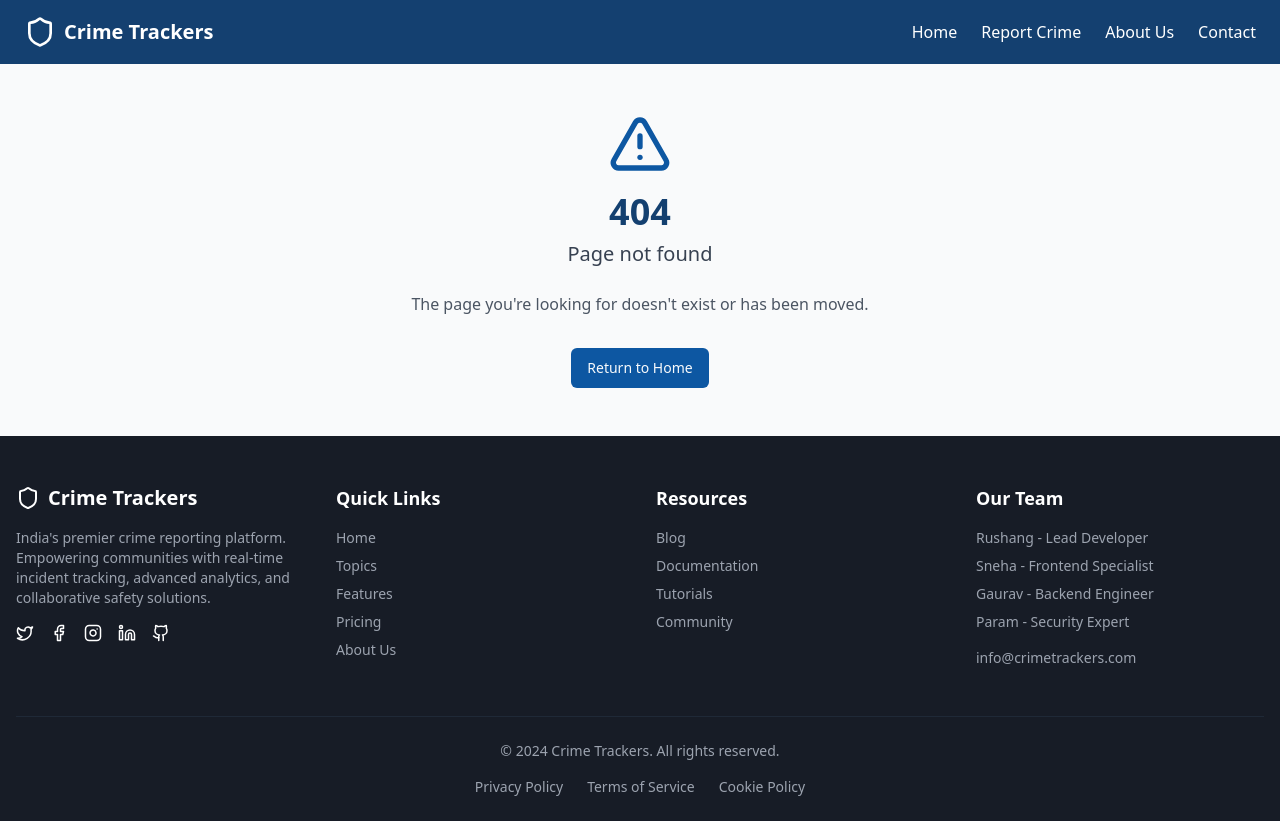
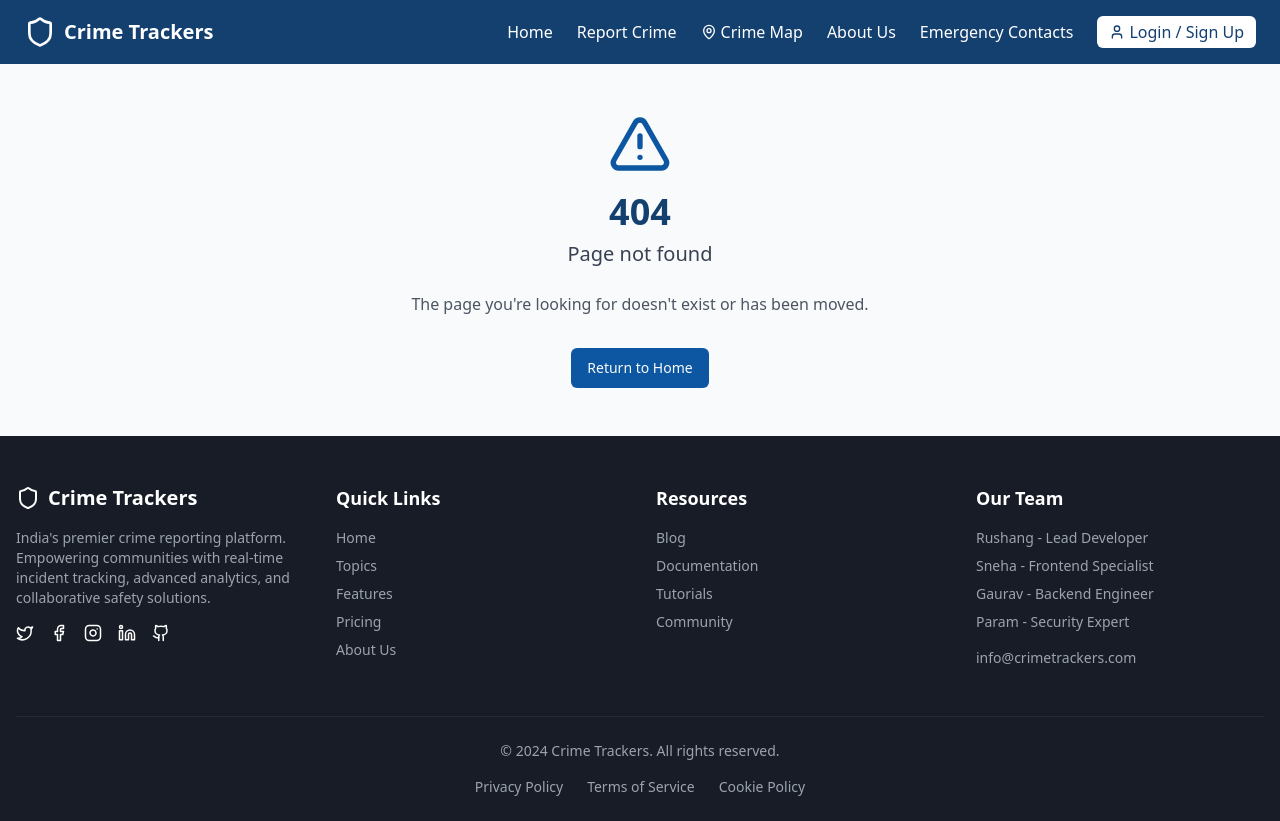
Before and after one commit to Sneha25-bit/blue-guardian-report, a React (Vite) app: page /about in a window 1280 px wide. Built offline with nearby package versions, Linux system fonts and the light colour scheme.

Commit message:
Refactor: Update navigation bar
Update navigation bar with new options.

```diff
--- a/src/App.tsx
+++ b/src/App.tsx
@@ -19,6 +19,10 @@ const App = () => (
         <Routes>
           <Route path="/" element={<Index />} />
           <Route path="/report" element={<Report />} />
+          <Route path="/crime-map" element={<NotFound />} />
+          <Route path="/about" element={<NotFound />} />
+          <Route path="/emergency-contacts" element={<NotFound />} />
+          <Route path="/login" element={<NotFound />} />
           {/* ADD ALL CUSTOM ROUTES ABOVE THE CATCH-ALL "*" ROUTE */}
           <Route path="*" element={<NotFound />} />
         </Routes>
--- a/src/components/Header.tsx
+++ b/src/components/Header.tsx
@@ -1,5 +1,5 @@
 
-import { Shield } from "lucide-react";
+import { Shield, MapPin, User } from "lucide-react";
 import { Link } from "react-router-dom";
 
 const Header = () => {
@@ -19,11 +19,19 @@ const Header = () => {
             <Link to="/report" className="text-white hover:text-safewatch-200 transition-colors">
               Report Crime
             </Link>
+            <Link to="/crime-map" className="text-white hover:text-safewatch-200 transition-colors flex items-center gap-1">
+              <MapPin className="h-4 w-4" />
+              Crime Map
+            </Link>
             <Link to="/about" className="text-white hover:text-safewatch-200 transition-colors">
               About Us
             </Link>
-            <Link to="/contact" className="text-white hover:text-safewatch-200 transition-colors">
-              Contact
+            <Link to="/emergency-contacts" className="text-white hover:text-safewatch-200 transition-colors">
+              Emergency Contacts
+            </Link>
+            <Link to="/login" className="flex items-center gap-1 bg-white text-safewatch-900 hover:bg-safewatch-200 transition-colors px-3 py-1 rounded-md">
+              <User className="h-4 w-4" />
+              Login / Sign Up
             </Link>
           </nav>
 
```
